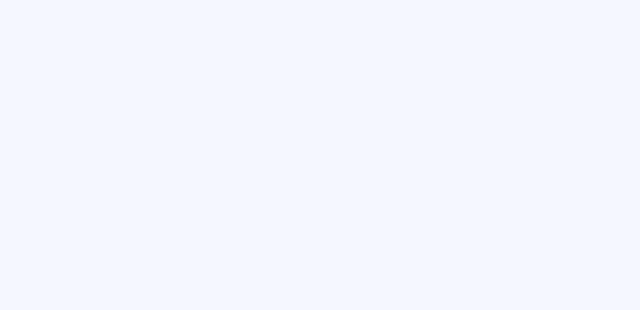
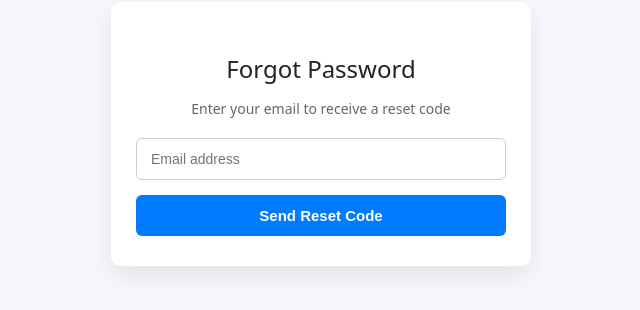
Before and after one commit to AyangealumunTerna/VerifyChart, a React (Vite) app: page /request-reset in a window 1280 px wide. Before the commit this address had no page. Shown: the part 266-576 px from the top of the page, without its empty margins (319-959 px from the left). Built offline with nearby package versions, Linux system fonts and the light colour scheme.

Commit message:
New update

```diff
--- a/src/App.jsx
+++ b/src/App.jsx
@@ -11,6 +11,8 @@ import ProtectedVendorRoute from "./components/vendor/ProtectedVendorRoute";
 import EditVendorProfile from "./pages/vendor/EditVendorProfile";
 import ForgotPassword from "./components/ForgotPassword.jsx";
 import ResetPassword from "./components/ResetPassword.jsx";
+import RequestReset from "./components/RequestReset.jsx";
+
 
 export default function App() {
   return (
@@ -53,6 +55,7 @@ export default function App() {
         />
         <Route path="/forgot-password" element={<ForgotPassword />} />
         <Route path="/reset-password" element={<ResetPassword />} />
+        <Route path="/request-reset" element={<RequestReset />} />
       </Routes>
     </BrowserRouter>
   );
--- /dev/null
+++ b/src/components/RequestReset.jsx
@@ -0,0 +1,65 @@
+import { useState } from "react";
+import { useNavigate } from "react-router-dom";
+import "./ForgotPassword.css";
+
+export default function RequestReset() {
+  const [email, setEmail] = useState("");
+  const [loading, setLoading] = useState(false);
+  const [error, setError] = useState("");
+
+  const navigate = useNavigate();
+
+  const handleSubmit = async (e) => {
+    e.preventDefault();
+    setError("");
+    setLoading(true);
+
+    try {
+      const res = await fetch(
+        "https://verifycart.onrender.com/api/auth/forgot-password",
+        {
+          method: "POST",
+          headers: { "Content-Type": "application/json" },
+          body: JSON.stringify({ email }),
+        }
+      );
+
+      const data = await res.json();
+
+      if (!res.ok) {
+        throw new Error(data.message || "Failed to send reset code");
+      }
+
+      navigate("/forgot-password", {
+        state: { email },
+      });
+    } catch (err) {
+      setError(err.message);
+    } finally {
+      setLoading(false);
+    }
+  };
+
+  return (
+    <div className="auth-container">
+      <form className="auth-card" onSubmit={handleSubmit}>
+        <h2>Forgot Password</h2>
+        <p>Enter your email to receive a reset code</p>
+
+        {error && <p className="auth-error">{error}</p>}
+
+        <input
+          type="email"
+          placeholder="Email address"
+          value={email}
+          onChange={(e) => setEmail(e.target.value)}
+          required
+        />
+
+        <button type="submit" disabled={loading}>
+          {loading ? "Sending..." : "Send Reset Code"}
+        </button>
+      </form>
+    </div>
+  );
+}
--- a/src/components/admin/Login.jsx
+++ b/src/components/admin/Login.jsx
@@ -85,7 +85,7 @@ export default function Login() {
 
           {/* FORGOT PASSWORD LINK */}
           <div className="forgot-password">
-            <Link to="/forgot-password">Forgot password?</Link>
+            <Link to="/request-reset">Forgot password?</Link>
           </div>
 
           <button type="submit" disabled={loading}>
```
